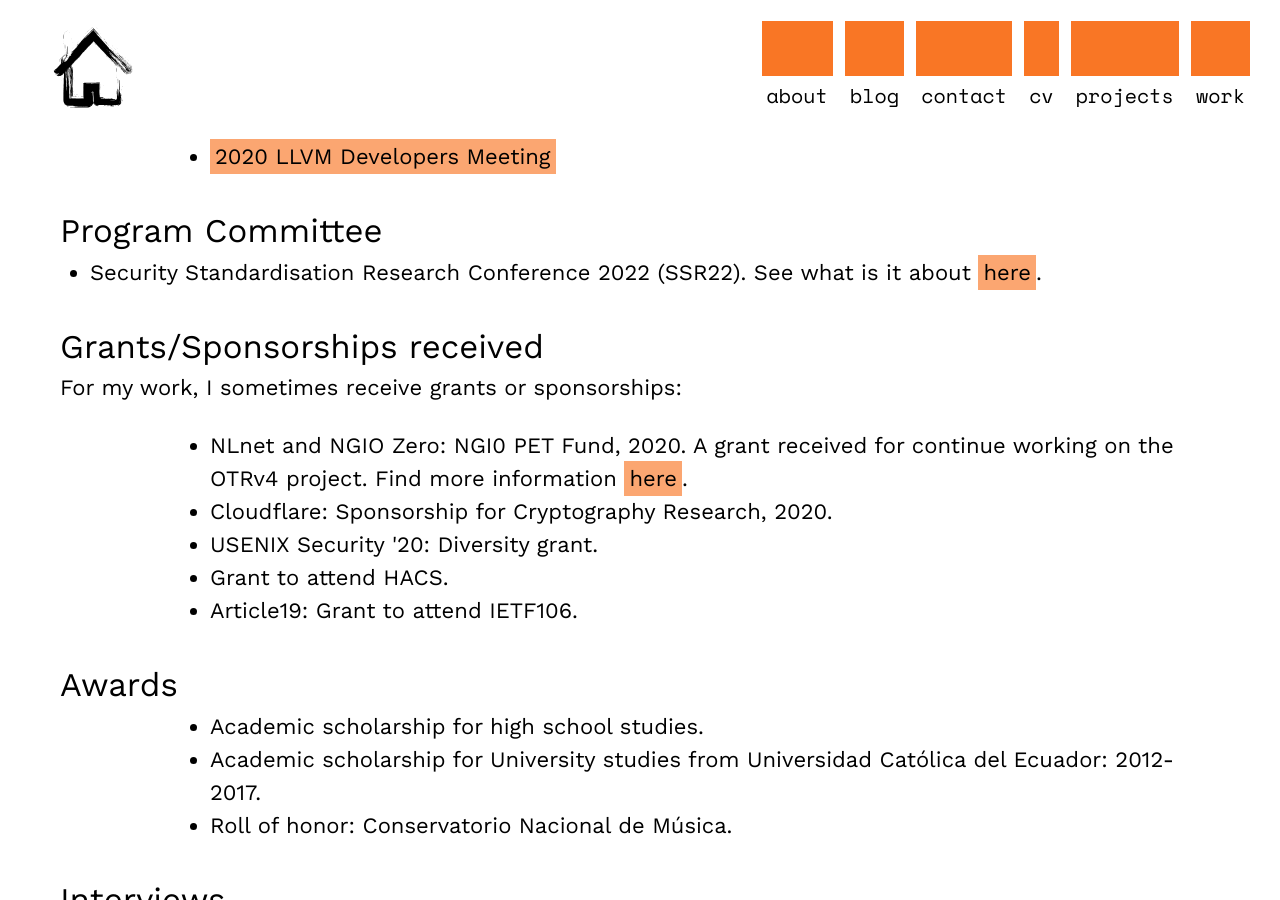
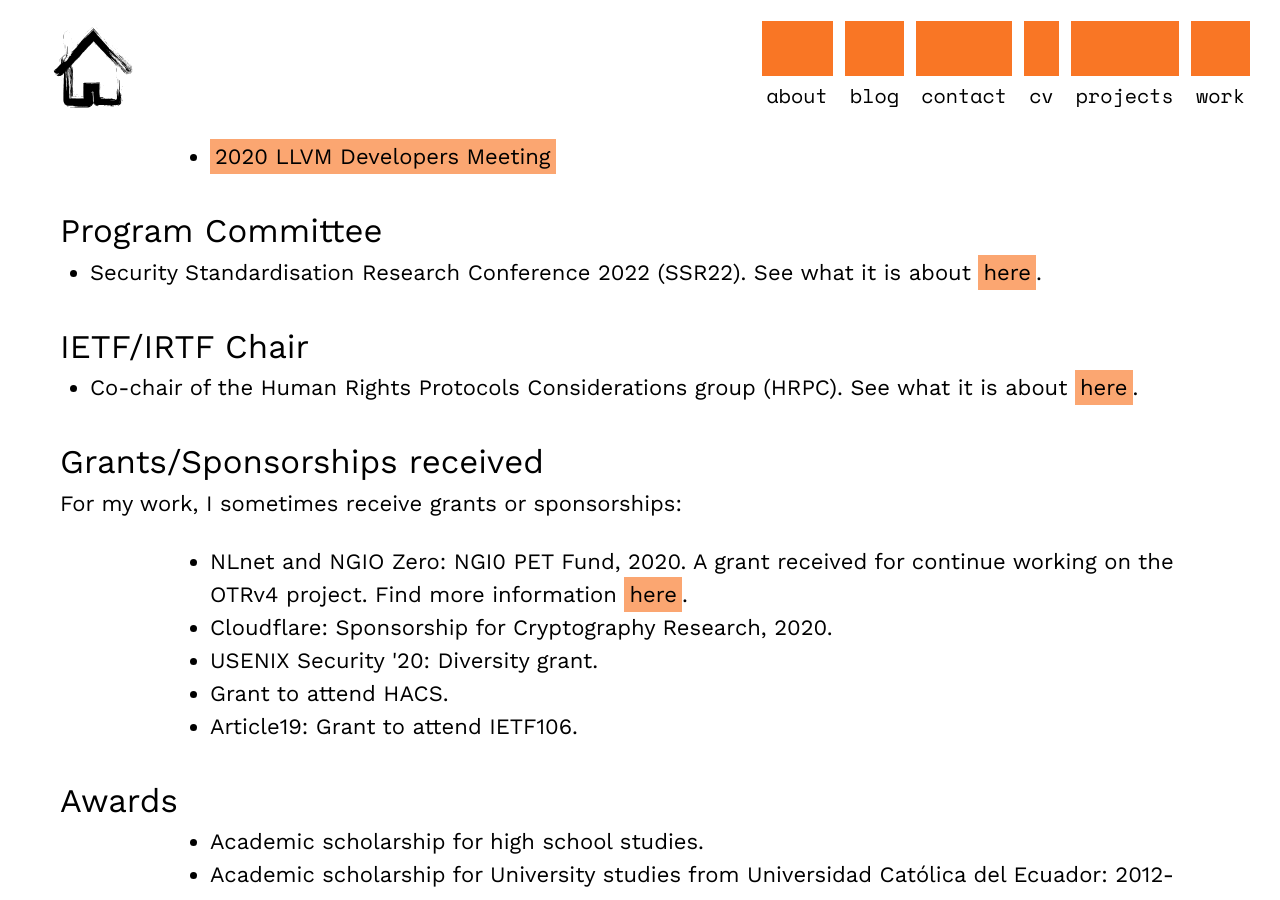
Before and after one commit to claucece/claucece.github.io, a Jekyll site: the page built from work.html, in a window 1280 px wide and 900 px high, scrolled down 3068 px. Built offline with Jekyll 4.4.1, drawn with Linux system fonts in a browser that asks for light colours.

Commit message:
Co-chair

```diff
--- a/work.html
+++ b/work.html
@@ -90,7 +90,14 @@ tags: menu
 
     <h2>Program Committee</h2>
 		<ul>
-		  <li>Security Standardisation Research Conference 2022 (SSR22). See what is it about <a href="https://ssr2022.com/cfp/" target="_blank">here</a>.</li>
+		  <li>Security Standardisation Research Conference 2022 (SSR22). See what it is about <a href="https://ssr2022.com/cfp/" target="_blank">here</a>.</li>
+		</ul>
+		</h2>
+		<br>
+
+		<h2>IETF/IRTF Chair</h2>
+		<ul>
+		  <li>Co-chair of the Human Rights Protocols Considerations group (HRPC). See what it is about <a href="https://datatracker.ietf.org/rg/hrpc/about/" target="_blank">here</a>. </li>
 		</ul>
 		</h2>
 		<br>
```
